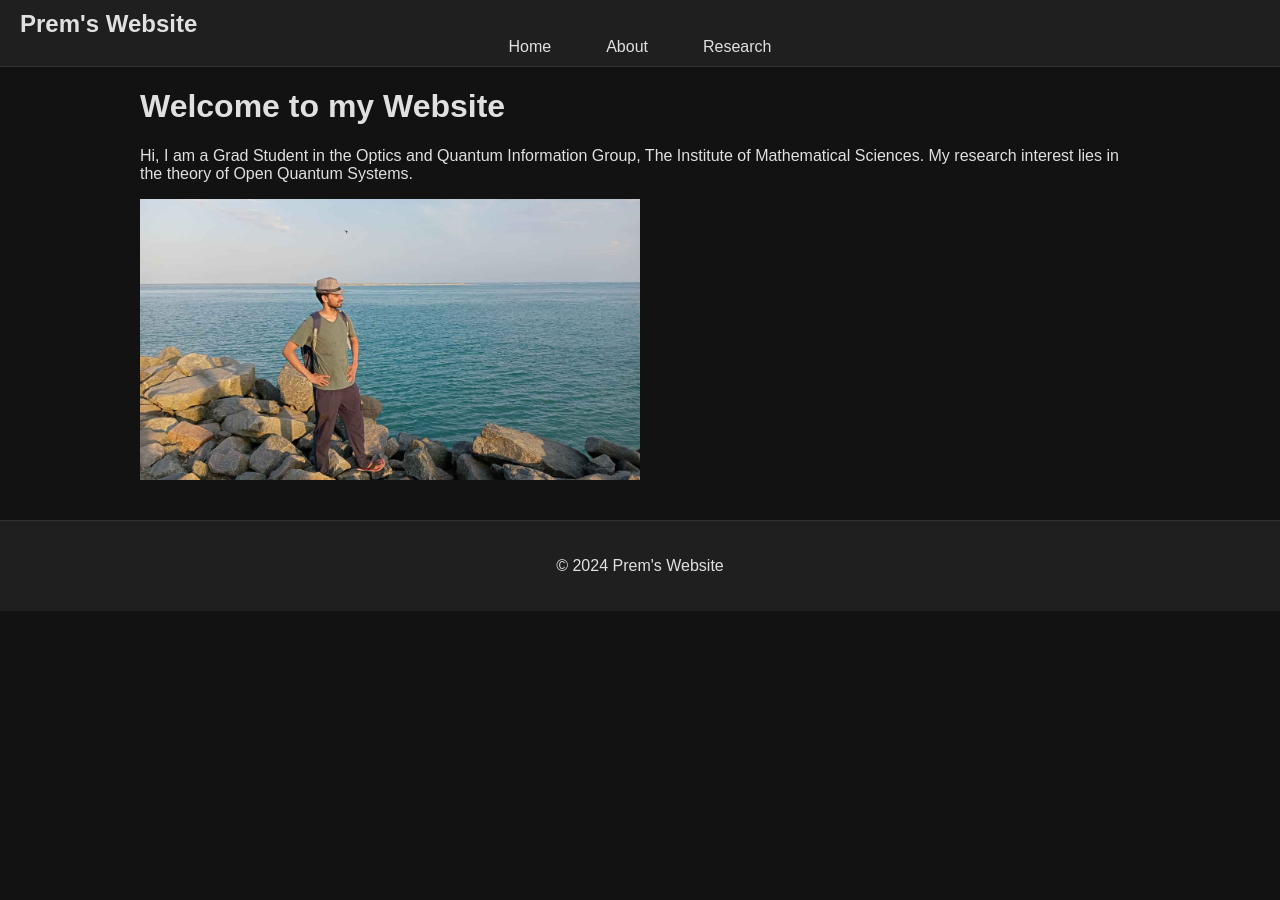
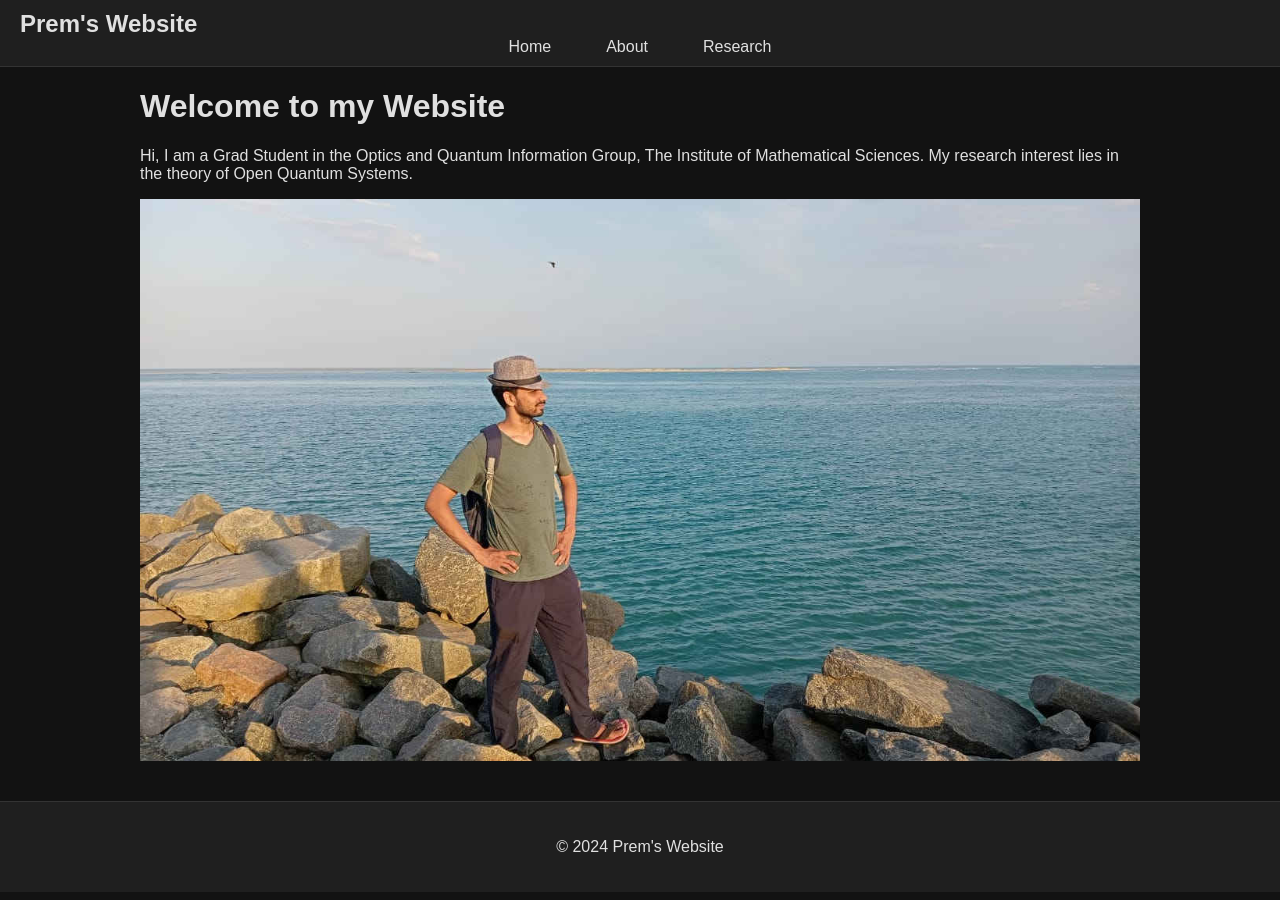
Before and after one commit to prem314/prem314.github.io, a Jekyll site: the page built from index.md, in a window 1280 px wide. Built offline with Jekyll 4.4.1, drawn with Linux system fonts in a browser that asks for light colours.

Commit message:
Update index.md

```diff
--- a/index.md
+++ b/index.md
@@ -8,5 +8,5 @@
 Hi, I am a Grad Student in the Optics and Quantum Information Group, The Institute of Mathematical Sciences. My research interest lies in the theory of Open Quantum Systems.
 
 <div style="display: flex; align-items: center;">
-    <img src="{{ '/assets/images/my_picture.jpg' | relative_url }}" alt="My image" style="margin-right: 20px; width: 50%; height: auto;">
+    <img src="{{ '/assets/images/my_picture.jpg' | relative_url }}" alt="My image" style="margin-right: 20px; width: 100%; height: auto;">
 </div>
```
